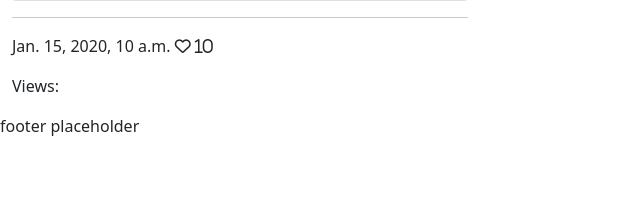
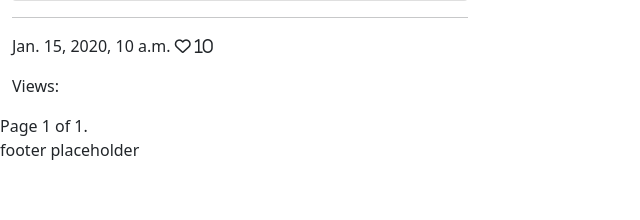
Before and after one commit to eric-blake/Wild-Atlantic-Way-Blog, a Django app: template templates/index.html in a window 1280 px wide. Shown: the part 564-784 px from the top of the page, without its empty margins (0-640 px from the left). Run offline with Django 3.2, Linux system fonts and the light colour scheme; the template is opened without the code that fills it: most values are stand-ins (such as "Sample title", 1, 10 or a date in 2020); grey boxes marked "Sample" are stand-in pictures; some libraries are stand-ins or nearby versions.

Commit message:
Add pagination to post list page

```diff
--- a/templates/index.html
+++ b/templates/index.html
@@ -19,4 +19,9 @@
   </div>
 </main>
 
+
+<!-- Pagination -->
+{% include 'pagination.html' %}
+
+
 {% endblock %}
--- /dev/null
+++ b/templates/pagination.html
@@ -0,0 +1,17 @@
+<div class="pagination">
+    <span class="step-links">
+        {% if posts.has_previous %}
+        <a href="?page=1">&laquo; first</a>
+        <a href="?page={{ posts.previous_page_number }}">previous</a>
+        {% endif %}
+
+        <span class="current">
+            Page {{ posts.number }} of {{ posts.paginator.num_pages }}.
+        </span>
+
+        {% if posts.has_next %}
+        <a href="?page={{ posts.next_page_number }}">next</a>
+        <a href="?page={{ posts.paginator.num_pages }}">last &raquo;</a>
+        {% endif %}
+    </span>
+</div>
--- a/templates/post_detail.html
+++ b/templates/post_detail.html
@@ -7,7 +7,7 @@
 
 <!-- Post details -->
 <div class="container">
-    <div class="row">
+    <div class="row text-center">
         <div>
        <h1>{{post.title}}</h1>
         <p>{{post.created_on|date}} | {{post.categories.all.0}}</p>
@@ -18,8 +18,6 @@
         <p class ="card-text">
         {{post.content | safe }}
         </p>
-
-
 
         </div>
     </div>
--- a/templates/posts.html
+++ b/templates/posts.html
@@ -24,3 +24,22 @@
         {% endif %}
 
         {% endfor %}
+
+{% if is_paginated %}
+<nav aria-label="Page navigation">
+    <ul class="pagination justify-content-center">
+        {% if page_obj.has_previous %}
+        <li>
+            <a href="?page={{ page_obj.previous_page_number }}" class="page-link">&laquo; PREV
+            </a>
+        </li>
+        {% endif %} {% if page_obj.has_next %}
+        <li>
+            <a href="?page={{ page_obj.next_page_number }}" class="page-link">
+                NEXT &raquo;</a>
+        </li>
+
+        {% endif %}
+    </ul>
+</nav>
+{% endif %}
```
Also changed, not shown: waw_blog/views.py (+7 -1 lines).
